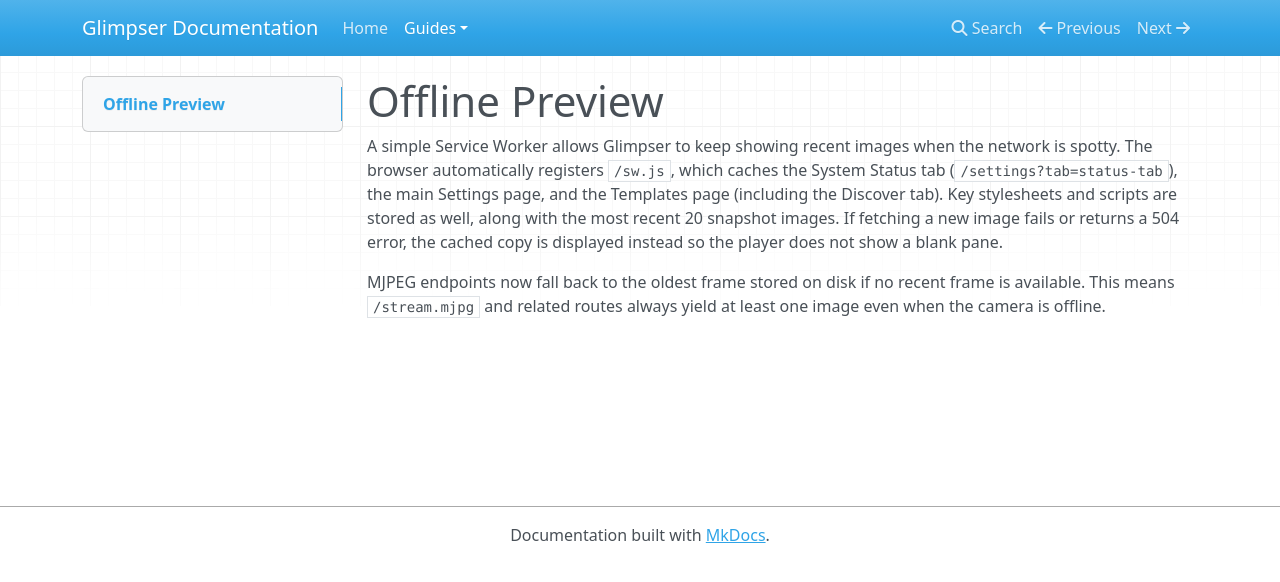
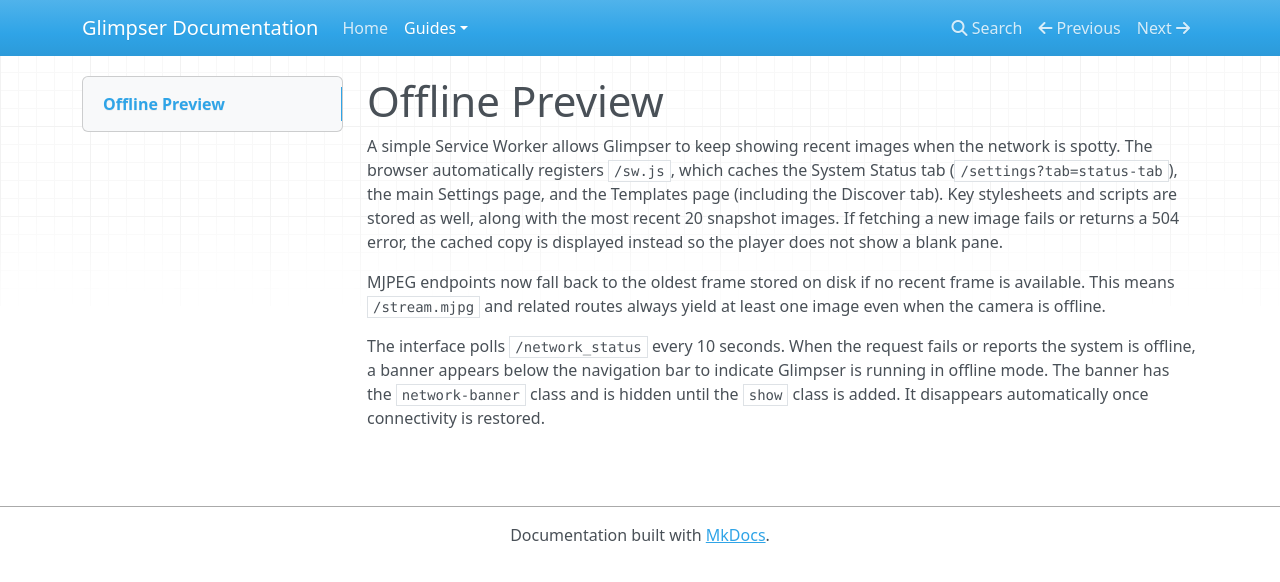
Before and after one commit to KristopherKubicki/glimpser, an MkDocs documentation site: the page built from docs/offline_preview.md, in a window 1280 px wide. Shown: the top 582 px of the page. Built offline with MkDocs 1.6.1, drawn with Linux system fonts in a browser that asks for light colours; nearby versions of some CDN libraries.

Commit message:
fix: adjust network banner

```diff
--- a/docs/offline_preview.md
+++ b/docs/offline_preview.md
@@ -3,3 +3,9 @@
 A simple Service Worker allows Glimpser to keep showing recent images when the network is spotty. The browser automatically registers `/sw.js`, which caches the System Status tab (`/settings?tab=status-tab`), the main Settings page, and the Templates page (including the Discover tab). Key stylesheets and scripts are stored as well, along with the most recent 20 snapshot images. If fetching a new image fails or returns a 504 error, the cached copy is displayed instead so the player does not show a blank pane.
 
 MJPEG endpoints now fall back to the oldest frame stored on disk if no recent frame is available. This means `/stream.mjpg` and related routes always yield at least one image even when the camera is offline.
+
+The interface polls `/network_status` every 10 seconds. When the request fails
+or reports the system is offline, a banner appears below the navigation bar to
+indicate Glimpser is running in offline mode. The banner has the
+`network-banner` class and is hidden until the `show` class is added. It
+disappears automatically once connectivity is restored.
```
Also changed, not shown: app/static/css/style.css (+12 -0 lines), app/static/js/script.js (+28 -0 lines), 1 other file.
